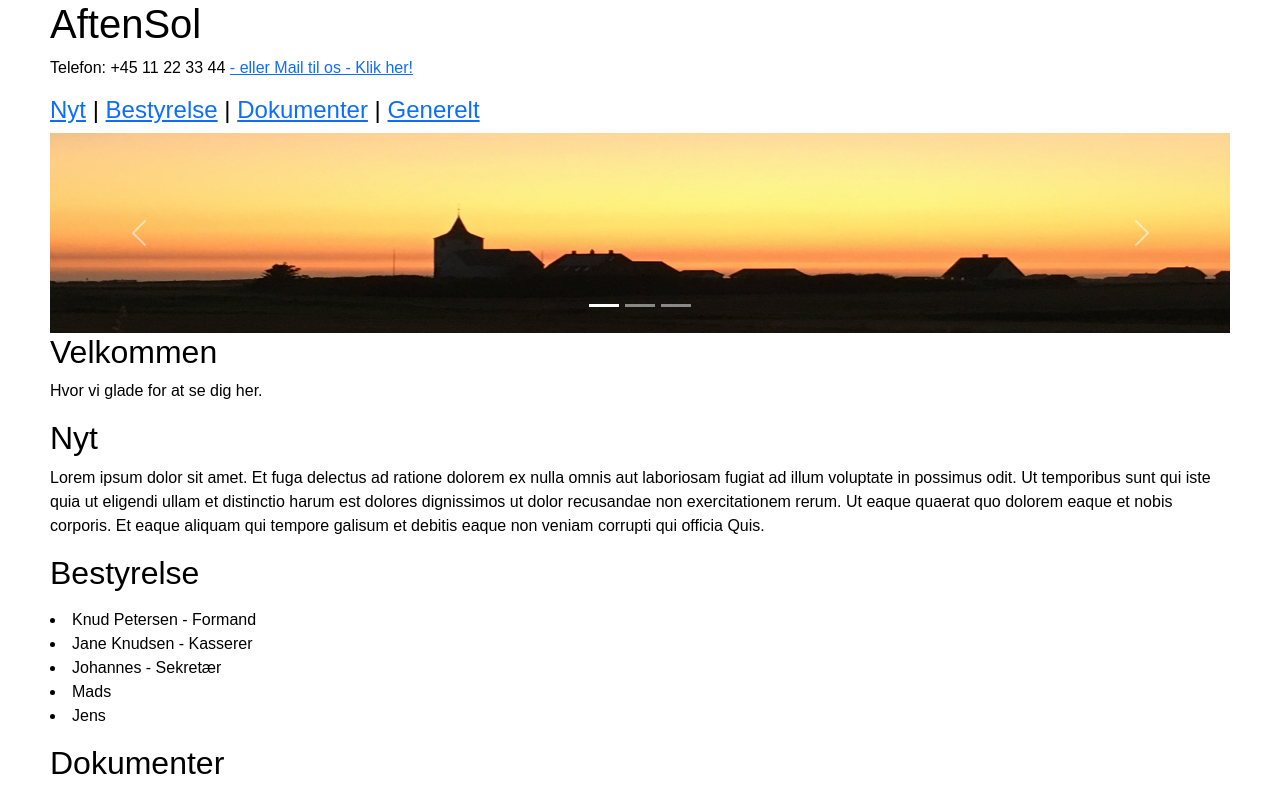
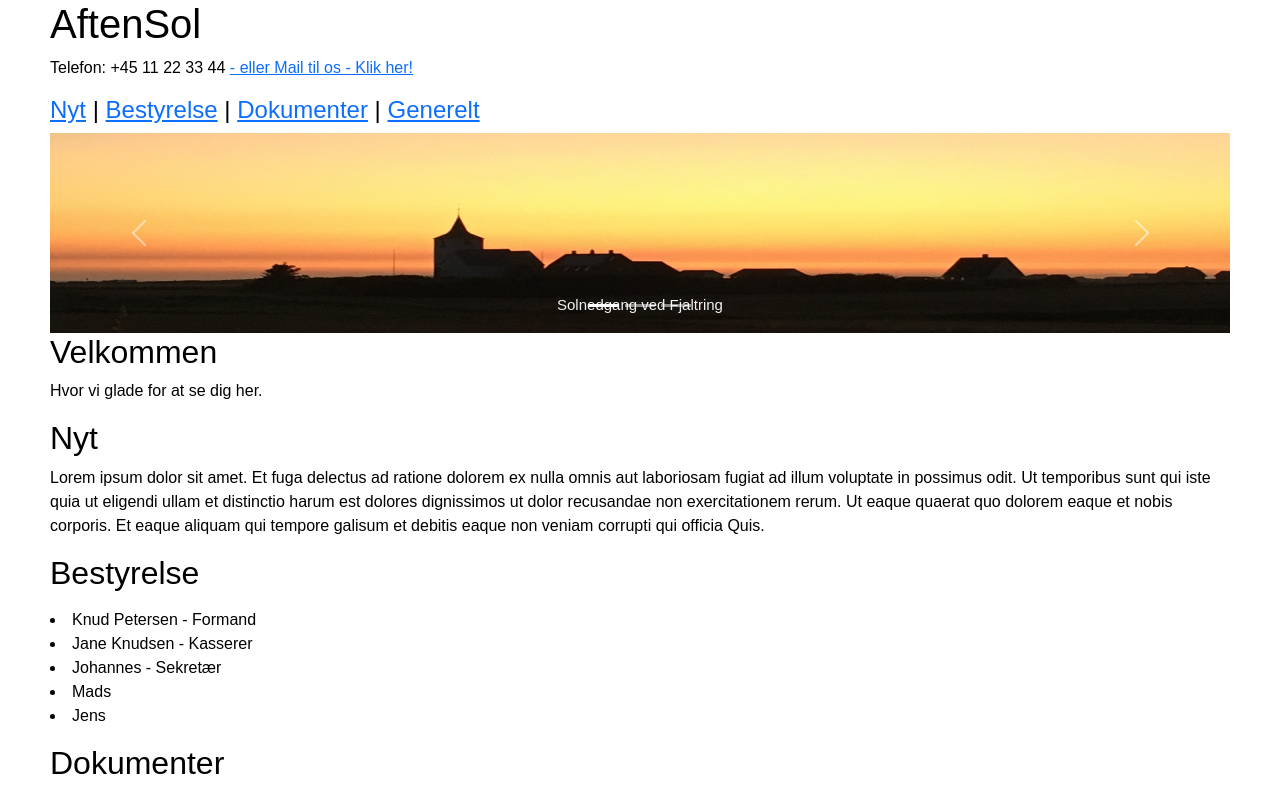
Before and after one commit to AnkeretDK/AnkeretDK.github.io, a website: page index.html in a window 1280 px wide. Shown: the top 787 px of the page. Drawn offline with nearby package versions, Linux system fonts and the light colour scheme.

Commit message:
Billedtekst tilføjet

```diff
--- a/index.html
+++ b/index.html
@@ -54,6 +54,7 @@
             <div class="carousel-inner">
               <div class="carousel-item active">
                 <img src="IMG-1.jpg" class="d-block w-100"  height = "200" alt="...">
+                <div class="text">Solnedgang ved Fjaltring</div>
               </div>
               <div class="carousel-item">
                 <img src="IMG-2.jpeg" class="d-block w-100"  height = "200" alt="...">
```
